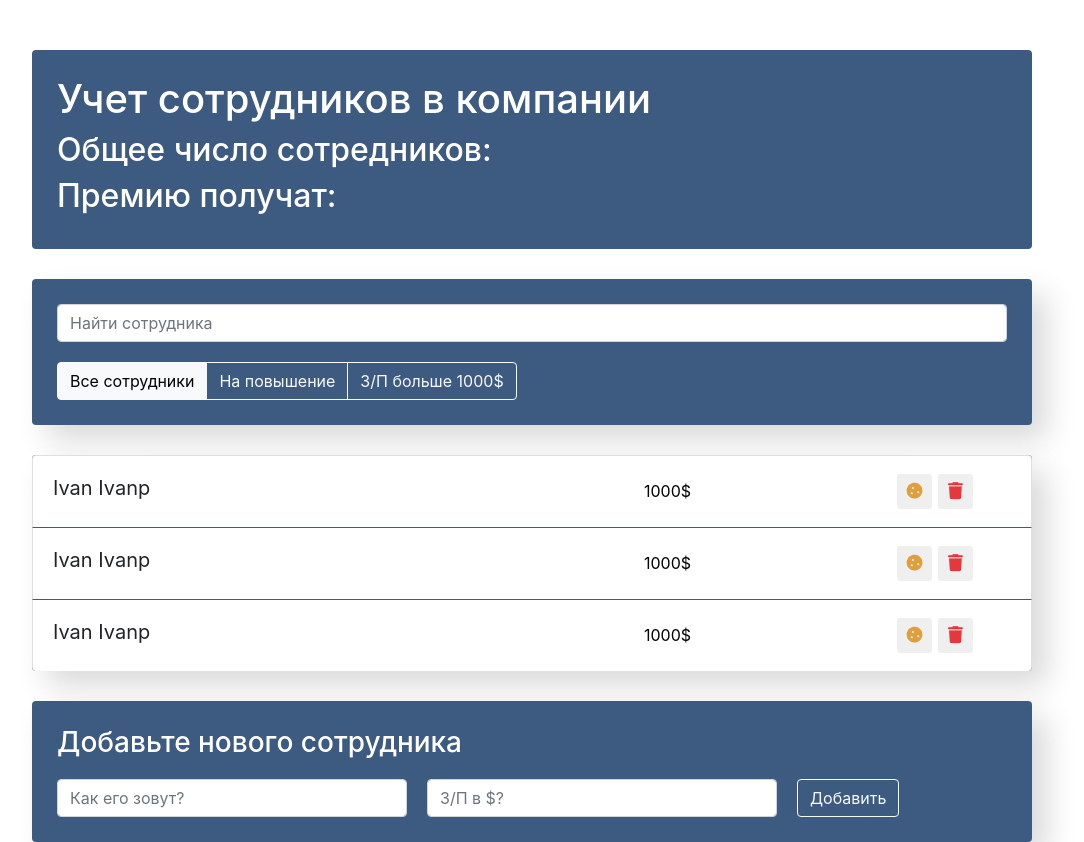
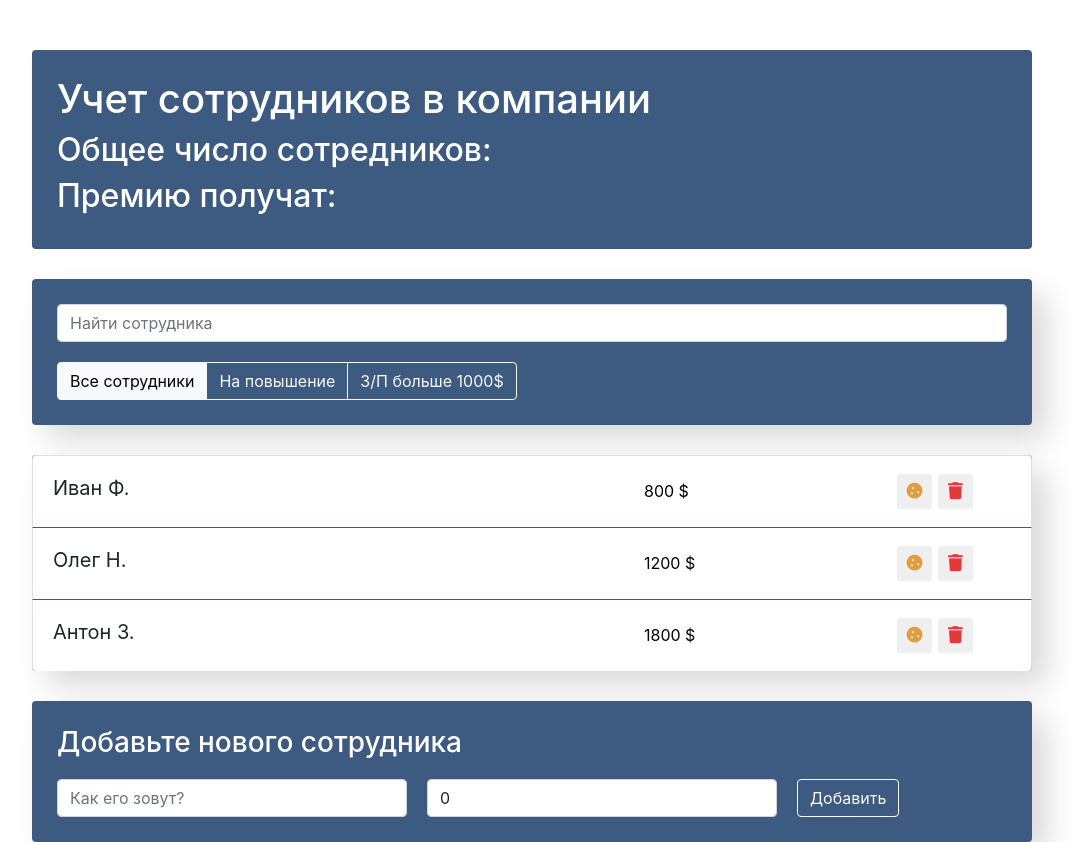
Before and after one commit to adropla/employers, a React (Create React App) app: page / in a window 1280 px wide. Shown: the whole page, without its empty margins (108-1192 px from the left). Built offline with nearby package versions, Linux system fonts and the light colour scheme.

Commit message:
delete users

```diff
--- a/src/components/app/app.js
+++ b/src/components/app/app.js
@@ -1,11 +1,34 @@
-import './app.css'
+import { Component } from 'react';
+
 import { AppInfo } from '../app-info/app-info';
 import { SearchPanel } from '../search-panel/search-panel'
 import { AppFilter } from '../app-filter/app-filter';
 import { EmployersList } from '../employers-list/employers-list';
 import { EmployersAddForm } from '../employers-add-form/employers-add-form'
 
-function App() {
+import './app.css'
+
+class App extends Component {
+    constructor(props) {
+        super(props);
+        this.state = {
+            data: [
+                {name: 'Иван Ф.', salary: 800, bonus: false, id: 1},
+                {name: 'Олег Н.', salary: 1200, bonus: false, id: 2},
+                {name: 'Антон З.', salary: 1800, bonus: true, id: 3}
+            ]
+        }
+    }
+
+    deleteItem = (id) => {
+        this.setState(({data}) => {
+            return {
+                data: data.filter(item => item.id !== id)
+            }
+        })
+    }
+
+    render() {
         return (
             <div className="app">
                 <AppInfo/>
@@ -15,11 +38,14 @@ function App() {
                     <AppFilter/>
                 </div>
 
-            <EmployersList/>
-
+                <EmployersList
+                data={this.state.data}
+                onDelete={this.deleteItem}
+                />
                 <EmployersAddForm/>
             </div>
         );
     }
+}
 
 export default App
--- a/src/components/employers-add-form/employers-add-form.js
+++ b/src/components/employers-add-form/employers-add-form.js
@@ -1,22 +1,47 @@
 import './employers-add-form.css'
+import { Component } from 'react'
 
-const EmployersAddForm = () => {
+class EmployersAddForm extends Component {
+    constructor(props) {
+        super(props)
+        this.state = {
+            name: '',
+            salary: 0
+        }
+    }
+
+    onValueChange = (e) => {
+        this.setState({
+            [e.target.name]: e.target.value
+        })
+    }
+
+    render() {
+        const {name, salary} = this.state;
+
         return (
             <div className="app-add-form">
                 <h3>Добавьте нового сотрудника</h3>
                 <form className="add-form d-flex">
                     <input type="text"
                     className="form-control new-post-label"
-                placeholder="Как его зовут?" />
+                    placeholder="Как его зовут?"
+                    name="name"
+                    value={name}
+                    onChange={this.onValueChange}/>
 
                     <input type="number"
                     className="form-control new-post-label"
-                placeholder="З/П в $?" />
+                    placeholder="З/П в $?"
+                    name="salary"
+                    value={salary}
+                    onChange={this.onValueChange}/>
 
                     <button type="submit" className="btn btn-outline-light">Добавить</button>
                 </form>
             </div>
         )
     }
+}
 
 export { EmployersAddForm }
--- a/src/components/employers-list-item/employers-list-item.js
+++ b/src/components/employers-list-item/employers-list-item.js
@@ -1,18 +1,47 @@
 import './employers-list-item.css'
+import { Component } from 'react';
 
-const EmployersListItem = () => {
+class EmployersListItem extends Component {
+    constructor(props) {
+        super(props);
+        this.state = {
+            bonus: false,
+            star: false
+        }
+    }
+
+    onBonus = () => {
+        this.setState(({bonus}) => ({bonus: !bonus}))
+        console.log(this);
+    }
+
+    onStar = () => {
+        this.setState(({star}) => ({star: !star}))
+    }
+
+    render() {
+        const {name, salary, onDelete} = this.props;
+        const {bonus, star} = this.state;
+        const bonusClass = bonus ? ' increase' : '';
+        const starClass = star ? ' like' : '';
+        const classNames = "list-group-item d-flex justify-content-between" + bonusClass + starClass;
+
         return (
-        <li className="list-group-item d-flex justify-content-between">
-            <span className="list-group-item-label">Ivan Ivanp</span>
-            <input type="text" className="list-group-item-input" defaultValue="1000$"/>
+            <li className={classNames}>
+                <span className="list-group-item-label" onClick={this.onStar}>{name}</span>
+                <input type="text" className="list-group-item-input" defaultValue={salary + ' $'}/>
                 <div className="d-flex justify-content-center align-items-center">
-                <button type="button"
-                className="btn-cookie btn-sm">
+                    <button
+                    type="button"
+                    className="btn-cookie btn-sm"
+                    onClick={this.onBonus}>
                         <i className="fas fa-cookie"></i>
                     </button>
 
-                <button type="button"
-                className="btn-trash btn-sm">
+                    <button
+                    type="button"
+                    className="btn-trash btn-sm"
+                    onClick={onDelete}>
                         <i className="fas fa-trash"></i>
                     </button>
                     <i className="fas fa-star"></i>
@@ -20,5 +49,6 @@ const EmployersListItem = () => {
             </li>
         )
     }
+}
 
 export {EmployersListItem}
--- a/src/components/employers-list/employers-list.js
+++ b/src/components/employers-list/employers-list.js
@@ -1,12 +1,21 @@
 import { EmployersListItem } from '../employers-list-item/employers-list-item'
 import './employers-list.css'
 
-const EmployersList = () => {
+const EmployersList = ({data, onDelete}) => {
+
+    const elements = data.map(item => {
+        const {id, ...itemProps} = item;
+        return (
+            <EmployersListItem
+            key={id}
+            {...itemProps}
+            onDelete={() => onDelete(id)}/>
+        )
+    })
+
     return (
         <ul className="app-list list-group">
-            <EmployersListItem/>
-            <EmployersListItem/>
-            <EmployersListItem/>
+            {elements}
         </ul>
     )
 }
```
Lines whose indentation alone changed are shown as unchanged.
